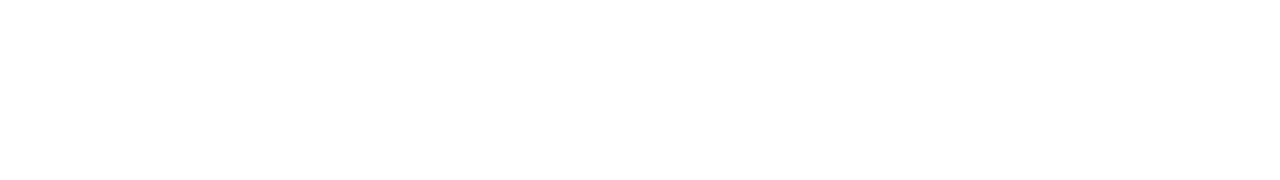
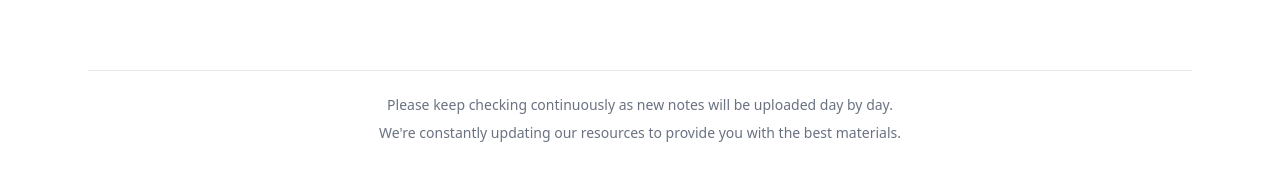
Before and after one commit to SeninAshraf/new-tuition, a Next.js app: page /dashboard/notes/1/1 in a window 1280 px wide. Shown: the part 334-514 px from the top of the page. Built offline with nearby package versions, Linux system fonts and the light colour scheme; no server answers.

Commit message:
Fixed calendar errors and updated schedule page

```diff
--- a/app/(routes)/dashboard/notes/[semesterId]/[subjectCode]/page.tsx
+++ b/app/(routes)/dashboard/notes/[semesterId]/[subjectCode]/page.tsx
@@ -172,6 +172,12 @@
           </p>
         </div>
       )}
+
+      {/* Added footer */}
+      <footer className="mt-12 text-center text-sm text-gray-500 dark:text-gray-400 border-t border-gray-200 dark:border-gray-700 pt-6">
+        <p>Please keep checking continuously as new notes will be uploaded day by day.</p>
+        <p className="mt-2">We're constantly updating our resources to provide you with the best materials.</p>
+      </footer>
     </div>
   );
 }
```
